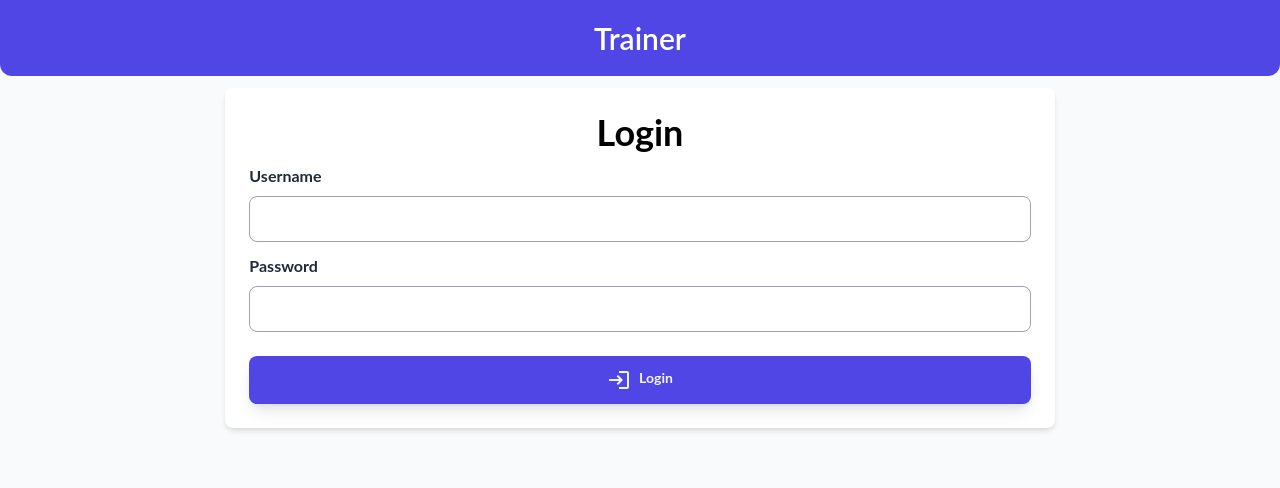
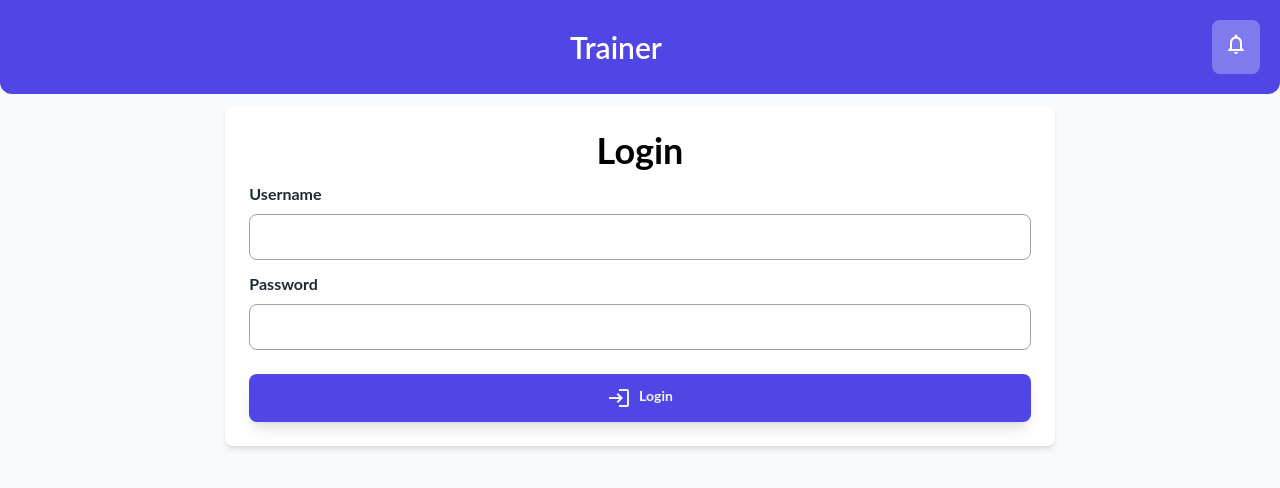
Before and after one commit to simone98dm/lazy-trainer-fe, a Vue app: page /login in a window 1280 px wide. Shown: the top 488 px of the page. Built offline with nearby package versions, Linux system fonts and the light colour scheme; no server answers; what vue-hotjar would draw is missing.

Commit message:
create notification page, store and retrieve logic

```diff
--- a/package.json
+++ b/package.json
@@ -21,6 +21,7 @@
     "@cypress/webpack-dev-server": "^2.3.0",
     "@logtail/node": "^0.1.14",
     "@material-design-icons/svg": "^0.13.0",
+    "@supabase/supabase-js": "^2.1.0",
     "bcrypt": "^5.0.1",
     "cypress": "^10.9.0",
     "dotenv": "^16.0.3",
--- a/src/components.d.ts
+++ b/src/components.d.ts
@@ -1,38 +1,39 @@
 // generated by unplugin-vue-components
 // We suggest you to commit this file into source control
 // Read more: https://github.com/vuejs/core/pull/3399
-import '@vue/runtime-core'
+import "@vue/runtime-core";
 
-export {}
+export {};
 
-declare module '@vue/runtime-core' {
+declare module "@vue/runtime-core" {
   export interface GlobalComponents {
-    ActivityForm: typeof import('./components/ActivityForm/ActivityForm.vue')['default']
-    ActivityList: typeof import('./components/ActivityList/ActivityList.vue')['default']
-    BackButton: typeof import('./components/BackButton/BackButton.vue')['default']
-    Button: typeof import('./components/Button/Button.vue')['default']
-    Dropdown: typeof import('./components/Dropdown/Dropdown.vue')['default']
-    DuplicateActivities: typeof import('./components/DuplicateActivities/DuplicateActivities.vue')['default']
-    ErrorBanner: typeof import('./components/ErrorBanner/ErrorBanner.vue')['default']
-    Flow: typeof import('./components/Flow/Flow.vue')['default']
-    Footer: typeof import('./components/Footer/Footer.vue')['default']
-    GlobalLoading: typeof import('./components/GlobalLoading/GlobalLoading.vue')['default']
-    Header: typeof import('./components/Header/Header.vue')['default']
-    Icon: typeof import('./components/Icons/Icon.vue')['default']
-    ImageLoader: typeof import('./components/ImageLoader/ImageLoader.vue')['default']
-    Input: typeof import('./components/Input/Input.vue')['default']
-    Item: typeof import('./components/Item/Item.vue')['default']
-    Link: typeof import('./components/Link/Link.vue')['default']
-    Loading: typeof import('./components/Loading/Loading.vue')['default']
-    Modal: typeof import('./components/Modal/Modal.vue')['default']
-    PlaceholderCard: typeof import('./components/Placeholder/PlaceholderCard.vue')['default']
-    PlaceholderList: typeof import('./components/Placeholder/PlaceholderList.vue')['default']
-    RouterLink: typeof import('vue-router')['RouterLink']
-    RouterView: typeof import('vue-router')['RouterView']
-    SessionForm: typeof import('./components/SessionForm/SessionForm.vue')['default']
-    Switch: typeof import('./components/Switch/Switch.vue')['default']
-    TimePicker: typeof import('./components/TimePicker/TimePicker.vue')['default']
-    TimerSpinner: typeof import('./components/TimerSpinner/TimerSpinner.vue')['default']
-    TimeSelector: typeof import('./components/TimeSelector/TimeSelector.vue')['default']
+    ActivityForm: typeof import("./components/ActivityForm/ActivityForm.vue")["default"];
+    ActivityList: typeof import("./components/ActivityList/ActivityList.vue")["default"];
+    BackButton: typeof import("./components/BackButton/BackButton.vue")["default"];
+    Button: typeof import("./components/Button/Button.vue")["default"];
+    Dropdown: typeof import("./components/Dropdown/Dropdown.vue")["default"];
+    DuplicateActivities: typeof import("./components/DuplicateActivities/DuplicateActivities.vue")["default"];
+    ErrorBanner: typeof import("./components/ErrorBanner/ErrorBanner.vue")["default"];
+    Flow: typeof import("./components/Flow/Flow.vue")["default"];
+    Footer: typeof import("./components/Footer/Footer.vue")["default"];
+    GlobalLoading: typeof import("./components/GlobalLoading/GlobalLoading.vue")["default"];
+    Header: typeof import("./components/Header/Header.vue")["default"];
+    Icon: typeof import("./components/Icons/Icon.vue")["default"];
+    ImageLoader: typeof import("./components/ImageLoader/ImageLoader.vue")["default"];
+    Input: typeof import("./components/Input/Input.vue")["default"];
+    Item: typeof import("./components/Item/Item.vue")["default"];
+    Link: typeof import("./components/Link/Link.vue")["default"];
+    Loading: typeof import("./components/Loading/Loading.vue")["default"];
+    Modal: typeof import("./components/Modal/Modal.vue")["default"];
+    NotificationItem: typeof import("./components/NotificationItem/NotificationItem.vue")["default"];
+    PlaceholderCard: typeof import("./components/Placeholder/PlaceholderCard.vue")["default"];
+    PlaceholderList: typeof import("./components/Placeholder/PlaceholderList.vue")["default"];
+    RouterLink: typeof import("vue-router")["RouterLink"];
+    RouterView: typeof import("vue-router")["RouterView"];
+    SessionForm: typeof import("./components/SessionForm/SessionForm.vue")["default"];
+    Switch: typeof import("./components/Switch/Switch.vue")["default"];
+    TimePicker: typeof import("./components/TimePicker/TimePicker.vue")["default"];
+    TimerSpinner: typeof import("./components/TimerSpinner/TimerSpinner.vue")["default"];
+    TimeSelector: typeof import("./components/TimeSelector/TimeSelector.vue")["default"];
   }
 }
--- a/src/components/Header/Header.vue
+++ b/src/components/Header/Header.vue
@@ -15,8 +15,13 @@
       { 'bg-purple-600': userStore.isTrainer },
     ]"
   >
-    <div>
-      <div class="text-center">
+    <div class="flex items-center justify-between">
+      <!-- <div
+        class="rounded-lg bg-indigo-50/30 p-3 hover:bg-white hover:text-indigo-500"
+      >
+        <Icon component="person" class="-pb-3" />
+      </div> -->
+      <div></div>
       <h3
         class="text-3xl font-semibold"
         @click="
@@ -25,6 +30,12 @@
       >
         {{ settingsStore.getHeaderText }}
       </h3>
+      <div
+        class="rounded-lg bg-indigo-50/30 p-3 hover:bg-white hover:text-indigo-500"
+      >
+        <Link :to="{ name: 'notifications' }">
+          <Icon component="notifications" class="-pb-3" />
+        </Link>
       </div>
     </div>
   </div>
--- /dev/null
+++ b/src/components/NotificationItem/NotificationItem.vue
@@ -0,0 +1,18 @@
+<script setup lang="ts">
+  defineProps(["title", "description", "caption", "isRead"]);
+</script>
+<template>
+  <div class="flex flex-col rounded-xl p-4 shadow-lg mb-2 bg-white">
+    <span
+      class="relative rounded-full h-3 w-3 bg-red-500 ml-auto"
+      v-if="!isRead"
+    ></span>
+    <p class="text-xs text-gray-500 mb-2">
+      {{ caption }}
+    </p>
+    <h4 class="text-gray-600 font-bold text-3xl inline mb-2">{{ title }}</h4>
+    <p class="text-slate-500 text-md mb-2">
+      {{ description }}
+    </p>
+  </div>
+</template>
--- a/src/helpers/http.ts
+++ b/src/helpers/http.ts
@@ -100,3 +100,17 @@ export async function requestActivityChange(token: string, activityId: string) {
     log(JSON.stringify(error), "error");
   }
 }
+
+export async function markNotificationsAsRead(id?: string) {
+  try {
+    return await fetch(`${baseUrl}/api/notification`, {
+      method: "POST",
+      headers: {
+        "Content-Type": "application/json",
+      },
+      body: JSON.stringify({ id }),
+    });
+  } catch (error) {
+    log(JSON.stringify(error), "error");
+  }
+}
--- /dev/null
+++ b/src/models/Notification.ts
@@ -0,0 +1,9 @@
+export interface INotification {
+  id: string;
+  userId: string;
+  title: string;
+  message: string;
+  created_at: string;
+  read_at: string;
+  type: number;
+}
--- a/src/router/router.ts
+++ b/src/router/router.ts
@@ -13,6 +13,8 @@ const Group = (): Promise<RouteComponent> => import("../views/Group.vue");
 const NotFound = (): Promise<RouteComponent> => import("../views/NotFound.vue");
 const About = (): Promise<RouteComponent> => import("../views/About.vue");
 const License = (): Promise<RouteComponent> => import("../views/License.vue");
+const Notifications = (): Promise<RouteComponent> =>
+  import("~/views/Notifications.vue");
 
 const routes = [
   {
@@ -133,6 +135,16 @@ const routes = [
       requireAdmin: false,
     },
   },
+  {
+    path: "/notifications",
+    name: "notifications",
+    component: Notifications,
+    meta: {
+      title: `Notifications`,
+      requireAuth: true,
+      requireAdmin: false,
+    },
+  },
 ];
 
 const router = createRouter({
--- /dev/null
+++ b/src/stores/notification.ts
@@ -0,0 +1,71 @@
+import { defineStore } from "pinia";
+import { markNotificationsAsRead } from "~/helpers/http";
+import { createClient } from "@supabase/supabase-js";
+import { useUserStore } from "./user";
+import { INotification } from "~/models/Notification";
+import { Notification } from "~/utils";
+const supabase = createClient(
+  import.meta.env.VITE_SUPABASE_NOTIFICATION_URL,
+  import.meta.env.VITE_SUPABASE_NOTIFICATION_KEY
+);
+
+export const useNotificationStore = defineStore("notification", {
+  state: () => ({
+    notifications: [] as Notification[],
+  }),
+  getters: {
+    getUserNotifications(state) {
+      return state.notifications.sort(
+        (a: Notification, b: Notification) =>
+          new Date(b.createdAt).getTime() - new Date(a.createdAt).getTime()
+      );
+    },
+  },
+  actions: {
+    async retrieveUserNotifications() {
+      const { data, error } = await supabase.from("notifications").select();
+      if (!error) {
+        this.notifications = mapNotifications(data as INotification[]);
+
+        const userStore = useUserStore();
+        supabase
+          .channel("public:notifications")
+          .on(
+            "postgres_changes",
+            {
+              event: "INSERT",
+              schema: "public",
+              table: "notifications",
+              filter: `userId=eq.${userStore.userId}`,
+            },
+
+            (payload) => {
+              const mappedNotification = [
+                ...this.notifications,
+                ...mapNotifications([payload.new as INotification]),
+              ];
+
+              this.notifications = mappedNotification;
+            }
+          )
+          .subscribe();
+      }
+    },
+    async markAsRead(id?: string) {
+      await markNotificationsAsRead(id);
+    },
+  },
+});
+
+function mapNotifications(data: INotification[]): Notification[] {
+  return data.map((notification: INotification) => ({
+    id: notification.id,
+    userId: notification.userId,
+    title: notification.title,
+    message: notification.message,
+    createdAt: notification.created_at,
+    readAt: notification.read_at,
+    type: notification.type,
+    isRead: !!notification.read_at,
+  }));
+}
--- /dev/null
+++ b/src/views/Notifications.vue
@@ -0,0 +1,44 @@
+<script setup lang="ts">
+  import { useSettingStore } from "~/stores";
+  import { useNotificationStore } from "~/stores/notification";
+
+  const notificationStore = useNotificationStore();
+  const settingsStore = useSettingStore();
+  settingsStore.setHeader("Notifications");
+
+  notificationStore.retrieveUserNotifications();
+</script>
+
+<template>
+  <div
+    class="flex flex-col items-center justify-center h-full"
+    v-if="notificationStore.notifications.length <= 0"
+  >
+    <div class="flex flex-col items-center justify-center">
+      <div class="flex flex-col items-center justify-center">
+        <Icon component="notifications" class="text-6xl text-gray-500" />
+        <h3 class="text-2xl text-gray-500 mt-4">No notifications</h3>
+      </div>
+    </div>
+  </div>
+  <div
+    v-else
+    v-for="notification in notificationStore.getUserNotifications"
+    :key="notification.id"
+  >
+    <NotificationItem
+      :title="notification.title"
+      :description="notification.message"
+      :caption="
+        Intl.DateTimeFormat('it-IT', {
+          month: 'long',
+          day: 'numeric',
+          year: 'numeric',
+          hour: 'numeric',
+          minute: 'numeric',
+        }).format(new Date(notification.createdAt))
+      "
+      :is-read="notification.isRead"
+    />
+  </div>
+</template>
```
Also changed, not shown: src/utils/types.ts (+11 -0 lines), 1 other file (tests, documents, lock files or other folders). Lines whose indentation alone changed are shown as unchanged.
